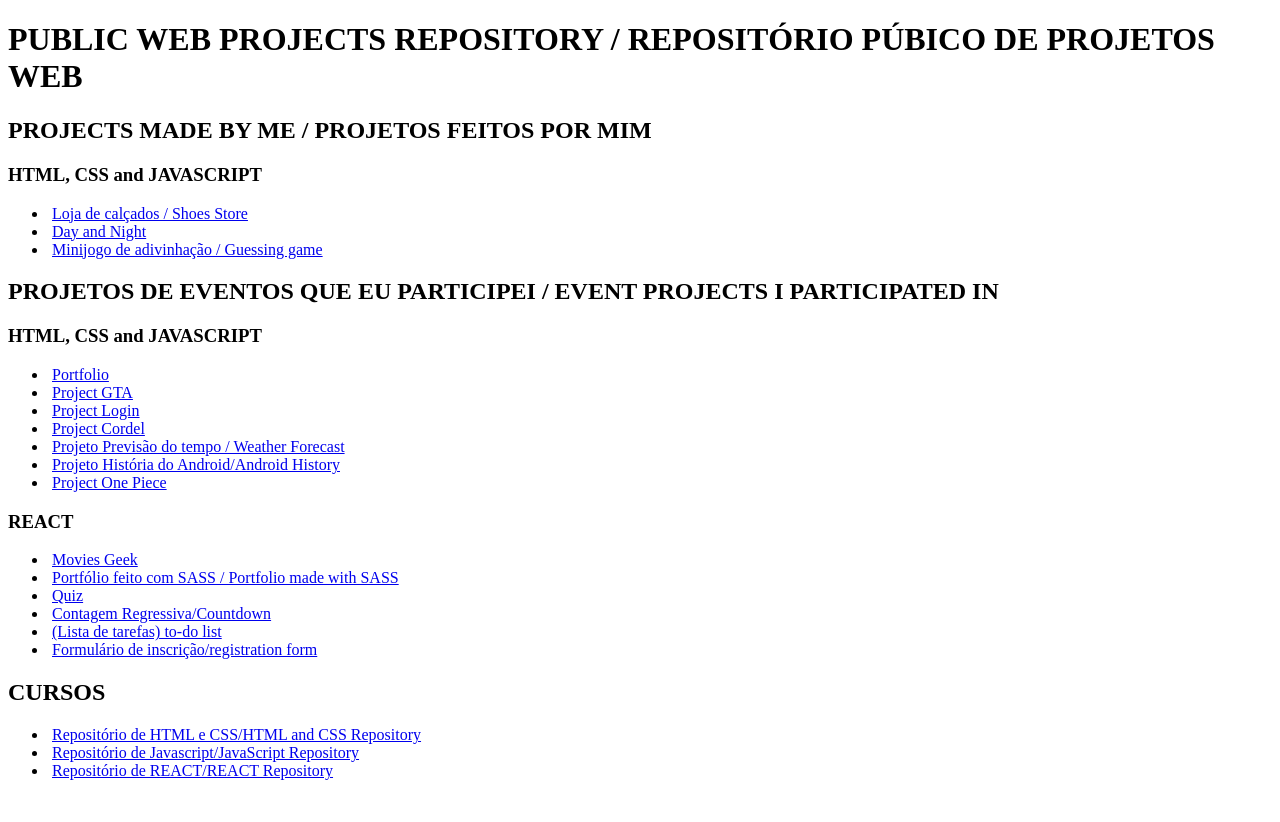
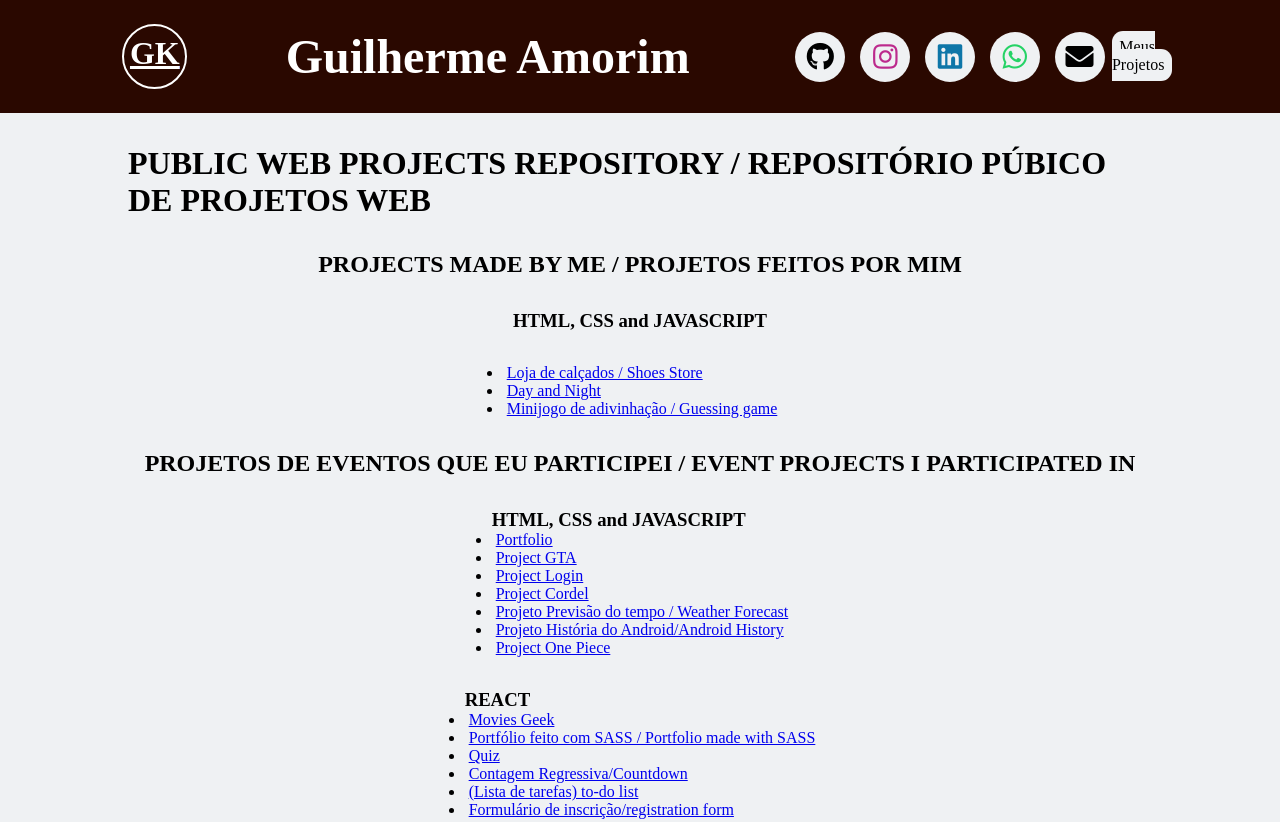
Before and after one commit to GKPTAN/gkptan.github.io, a plain HTML site: page index.html in a window 1280 px wide. Shown: the top 822 px of the page. Before the commit the page ends 800 px from the top, so only its background shows below. Drawn offline with nearby package versions, Linux system fonts and the light colour scheme; a web font is replaced by a local one.

Commit message:
design do navbar
- estilizando o navbar e colocando os links das minhas redes sociais.

```diff
--- a/index.html
+++ b/index.html
@@ -3,10 +3,38 @@
 <head>
     <meta charset="UTF-8">
     <meta name="viewport" content="width=device-width, initial-scale=1.0">
+    <link rel="stylesheet" href="https://cdnjs.cloudflare.com/ajax/libs/font-awesome/5.15.4/css/all.min.css" />
+    <link rel="stylesheet" href="https://cdn.jsdelivr.net/gh/devicons/devicon@v2.14.0/devicon.min.css" />
+    <link rel="preconnect" href="https://fonts.googleapis.com">
+    <link rel="preconnect" href="https://fonts.gstatic.com" crossorigin>
+    <link href="https://fonts.googleapis.com/css2?family=Gentium+Plus:ital,wght@0,400;0,700;1,400;1,700&family=Krona+One&display=swap" rel="stylesheet">
+    <link rel="stylesheet" href="style.css">
     <title>Public Repository</title>
 </head>
 <body>
-    <main class="projects">
+    <header>
+        <a href="#">
+            <h1 class="logo">GK</h1>
+        </a>
+
+        <h2>Guilherme Amorim</h2>
+
+        <nav>
+            <ul>
+                <li><a href="https://github.com/GKPTAN" target="_blank" title="Ir para o Github" rel="author"><i class="fab fa-github"></i></a></li>
+                <li><a href="https://instagram.com/gkapitan07" target="_blank" title="Ir para o instagram" rel="author"><i class="fab fa-instagram"></i></a></li>
+                <li><a href="https://linkedin.com/in/guilherme-dos-santos-amorim-43b57a28b" target="_blank" title="Ir para o linkedin" rel="author"><i class="fab fa-linkedin"></i></a></li>
+                <li><a href="https://wa.me/559984080271" target="_blank" title="Ir para o whatsapp" rel="author"><i class="fab fa-whatsapp"></i></a></li>
+                <li><a id="email" href="#" title="Clique para copiar o e-mail" rel="author"><i class="fas fa-envelope"></i></a></li>
+                <span id="copy">e-mail copiado com sucesso <i class="fas fa-check"></i></span>
+                <li><a href="#projects">Meus Projetos</a></li>
+            </ul>
+        </nav>
+    </header>
+    <section class="description">
+
+    </section>
+    <main class="projects" id="projects">
         <h1 class="title">PUBLIC WEB PROJECTS REPOSITORY / REPOSITÓRIO PÚBICO DE PROJETOS WEB</h1>
         <section class="done">
             <h2 class="subtitle">PROJECTS MADE BY ME / PROJETOS FEITOS POR MIM</h2>
@@ -109,5 +137,7 @@
             </ul>
         </section>
     </main>
+
+    <script src="index.js"></script>
 </body>
 </html>
--- /dev/null
+++ b/index.js
@@ -0,0 +1,11 @@
+document.getElementById("email").addEventListener("click", function (event) {
+    event.preventDefault();
+    const email = "alnath165@gmail.com";
+    const spanCopy = document.getElementById("copy");
+    navigator.clipboard.writeText(email).then(() => {
+        spanCopy.style.opacity = '1';
+        setTimeout(() => {
+            spanCopy.style.opacity = '0';
+        }, 3000)
+    }).catch((error) => console.error("erro ao copiar e-mail: ", error));
+});
--- /dev/null
+++ b/style.css
@@ -0,0 +1,148 @@
+@charset "UTF-8";
+
+* {
+    margin: 0;
+    padding: 0;
+    box-sizing: border-box;
+}
+html {
+    scroll-behavior: smooth;
+}
+body {
+    background-color: #eff1f3;
+    color: black;
+    font-family: "Gentium Plus", serif;
+}
+header {
+    display: flex;
+    align-items: center;
+    justify-content: space-evenly;
+    background-color: #2a0800;
+    color: white;
+    padding: 1.5rem 1.5rem;
+    margin-bottom: 2rem;
+}
+header a h1 {
+    color: white;
+    width: 65px;
+    height: 65px;
+    border-radius: 50%;
+    border: 2px solid #fff;
+    text-decoration: underline;
+    font-family: "Gentium Plus", serif;
+    text-align: center;
+    line-height: 55px;
+    transition: all 0.3s ease-in-out;
+}
+header a:hover h1 {
+    color: #5497a7;
+    border: 2px solid #5497a7;
+}
+header h2 {
+    font-family: "Gentium Plus", serif;
+    font-size: 3rem;
+}
+header nav {
+    width: 30%;
+}
+header nav ul {
+    display: flex;
+    flex-direction: row;
+    align-items: center;
+    justify-content: space-between;
+    list-style: none;
+    position: relative;
+}
+header nav ul li a {
+    background-color: #eff1f3;
+    border: 1px solid transparent;
+    text-decoration: none;
+    color: black;
+    padding: 0.4rem;
+    border-radius: 11px;
+    transition: all 0.3s ease-in-out;
+}
+header nav ul li a:hover {
+    background-color: transparent;
+    color: white;
+    border: 1px solid #eff1f3;
+}
+header nav ul li a:active {
+    background-color: #eff1f3;
+    color: black;
+}
+header nav ul li a:has(i) {
+    background-color: transparent;
+}
+header nav ul li a i {
+    background-color: #eff1f3;
+    width: 50px;
+    height: 50px;
+    padding: 10px;
+    text-align: center;
+    font-size: 28px;
+    border-radius: 50%;
+    border: 1px solid transparent;
+    transition: all 0.3s ease-in-out;
+}
+.fa-instagram {
+    color: #bc2a8d;
+}
+.fa-instagram:hover {
+    border-color: #bc2a8d;
+}
+.fa-linkedin {
+    color: #0e76a8;
+}
+.fa-linkedin:hover {
+    border-color: #0e76a8;
+}
+.fa-whatsapp {
+    color: #25D366;
+}
+.fa-whatsapp:hover {
+    border-color: #25D366;
+}
+#copy {
+    position: absolute;
+    left: 57%;
+    bottom: -65px;
+    background-color: white;
+    color: black;
+    font-size: 12px;
+    padding: 5px 7px;
+    border-radius: 15px;
+    border: 1px solid black;
+    opacity: 0;
+}
+#copy i {
+    color: rgb(115, 211, 108);
+}
+header nav ul li a i:hover {
+    background-color: transparent;
+    border: 1px solid #eff1f3;
+}
+header nav ul li a:has(i):hover {
+    border: 1px solid transparent;
+}
+main {
+    max-width: 80%;
+    margin: auto;
+    display: flex;
+    flex-direction: column;
+    align-items: center;
+    gap: 32px;
+    margin-bottom: 3rem;
+}
+main .done {
+    display: flex;
+    flex-direction: column;
+    align-items: center;
+    gap: 2rem;
+}
+main .events {
+    display: flex;
+    flex-direction: column;
+    align-items: center;
+    gap: 2rem;
+}
```
